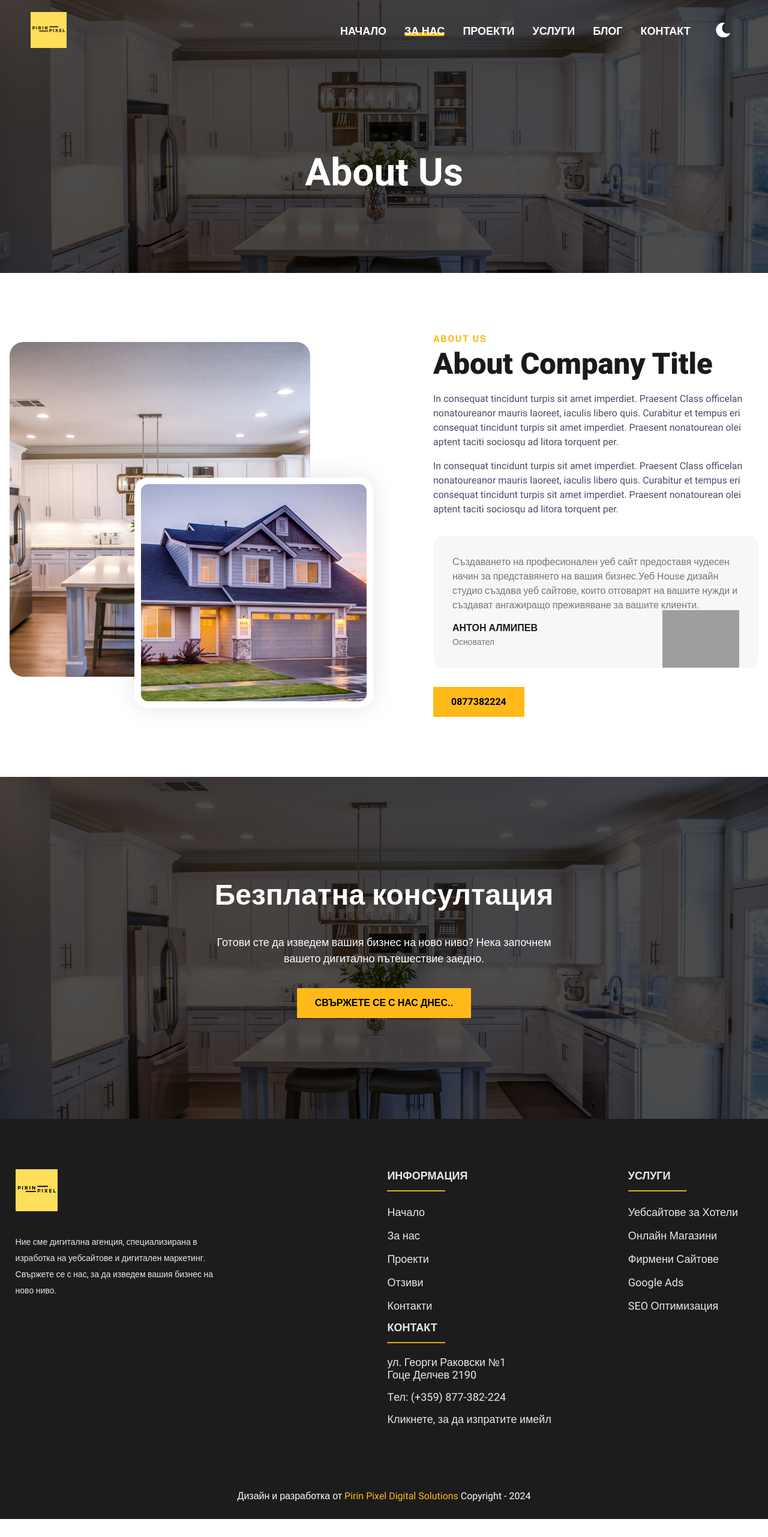
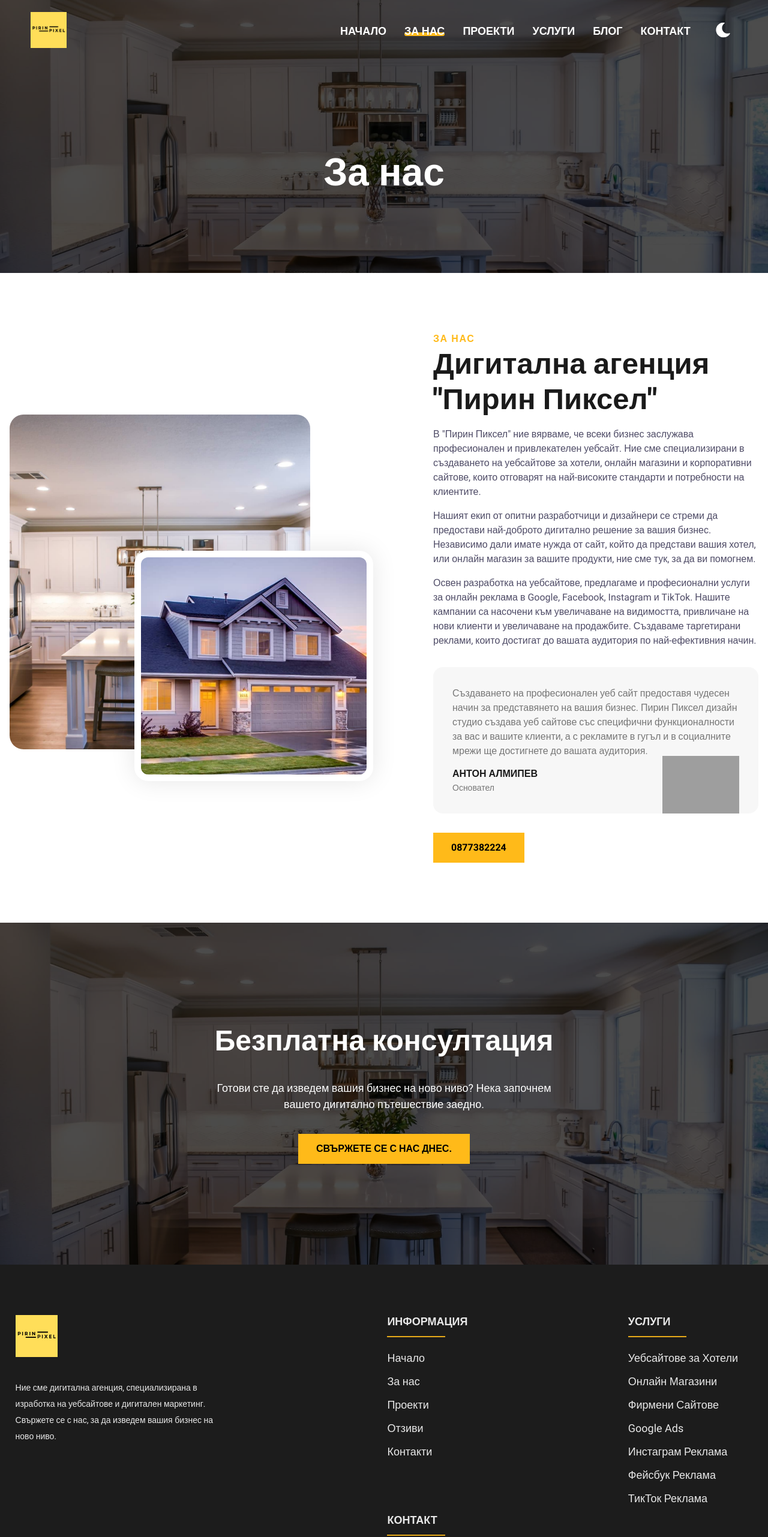
Before and after one commit to Almishev/blog, an Eleventy site: page src/pages/about.html in a window 1280 px wide. Shown: the top 2562 px of the page at 60% size. Before the commit the page ends 2532 px from the top, so only its background shows below. Built offline with nearby package versions, Linux system fonts and the light colour scheme; Eleventy itself is replaced by a stand-in of ours; files that its build step writes are made by us from their sources; grey boxes are pictures that could not be loaded; files whose address does not match are found by name.

Commit message:
more services

```diff
--- a/src/_includes/footer.html
+++ b/src/_includes/footer.html
@@ -49,8 +49,15 @@
                         <span>Google Ads</span>
                     </li>
                     <li>
-                        <span>SEO Оптимизация</span>
+                        <span>Инстаграм Реклама</span>
                     </li>
+                    <li>
+                        <span>Фейсбук Реклама</span>
+                    </li>
+                    <li>
+                        <span>ТикТок Реклама</span>
+                    </li>
+
                 </ul>
                 <ul>
                     <li>
--- a/src/pages/about.html
+++ b/src/pages/about.html
@@ -1,7 +1,7 @@
 ---
 layout: 'base.html'
-description: "Meta description for the page"
-metaTitle: 'Title that shows up on google searches'
+description: "Дигитална агенция за изработка на уебсайт, фейсбук, инстаграм, гугъл и тикток реклама"
+metaTitle: "Пирин Пиксел - Дигитална агенция за уебсайтове и онлайн реклама"
 tagTitle: 'About'
 preloadImg: '/images/cabinets2-1920w.webp'
 preloadCSS: '/css/about.css'
@@ -18,7 +18,7 @@ eleventyNavigation:
 <!-- ============================================ -->
 
 <section id="int-hero">
-  <h1 id="home-h">About Us</h1>
+  <h1 id="home-h">За нас</h1>
   {% image './src/images/cabinets2.jpg', 'cabinets', '', 'lazy', '(max-width: 850px) 850px, 1920px'%}
 </section>
 
@@ -35,24 +35,27 @@ eleventyNavigation:
     </div>
     <!-- Right Content Section-->
     <div class="cs-right">
-      <span class="cs-topper">About Us</span>
-      <h2 class="cs-title">About Company Title</h2>
+      <span class="cs-topper">За нас</span>
+      <h2 class="cs-title">Дигитална агенция "Пирин Пиксел"</h2>
       <p class="cs-text">
-                In consequat tincidunt turpis sit amet imperdiet. Praesent Class officelan nonatoureanor mauris laoreet, iaculis libero quis. Curabitur et tempus eri consequat tincidunt turpis sit amet imperdiet. Praesent nonatourean olei aptent taciti sociosqu ad litora torquent per.
-            </p>
+        В "Пирин Пиксел" ние вярваме, че всеки бизнес заслужава професионален и привлекателен уебсайт. Ние сме специализирани в създаването на уебсайтове за хотели, онлайн магазини и корпоративни сайтове, които отговарят на най-високите стандарти и потребности на клиентите.
+      </p>
       <p class="cs-text">
-                In consequat tincidunt turpis sit amet imperdiet. Praesent Class officelan nonatoureanor mauris laoreet, iaculis libero quis. Curabitur et tempus eri consequat tincidunt turpis sit amet imperdiet. Praesent nonatourean olei aptent taciti sociosqu ad litora torquent per.
-            </p>
+        Нашият екип от опитни разработчици и дизайнери се стреми да предостави най-доброто дигитално решение за вашия бизнес. Независимо дали имате нужда от сайт, който да представи вашия хотел, или онлайн магазин за вашите продукти, ние сме тук, за да ви помогнем.
+      </p>
+      <p class="cs-text">
+        Освен разработка на уебсайтове, предлагаме и професионални услуги за онлайн реклама в Google, Facebook, Instagram и TikTok. Нашите кампании са насочени към увеличаване на видимостта, привличане на нови клиенти и увеличаване на продажбите. Създаваме таргетирани реклами, които достигат до вашата аудитория по най-ефективния начин.
+      </p>
       <div class="cs-flex-group">
         <p class="cs-flex-p">
-          Създаването на професионален уеб сайт предоставя чудесен начин за представянето на вашия бизнес.Уеб  House дизайн студио създава уеб сайтове, които отговарят на вашите нужди и създават ангажиращо преживяване за вашите клиенти.
-                </p>
+          Създаването на професионален уеб сайт предоставя чудесен начин за представянето на вашия бизнес.
+          Пирин Пиксел дизайн студио създава уеб сайтове със специфични функционалности за вас и вашите клиенти,  а  с рекламите в гугъл и в социалните мрежи ще достигнете до вашата аудитория.
+        </p>
         <span class="cs-name">Антон Алмипев</span>
         <span class="cs-job">Основател</span>
         <img class="cs-quote-icon" loading="lazy" decoding="async" src="https://csimg.nyc3.digitaloceanspaces.com/SideBySide/quote-white.svg" alt="gavel" width="136" height="77">
       </div>
-      <a href="tel:0877382224" class="button-solid">
-         0877382224</a>
+      <a href="tel:0877382224" class="button-solid">0877382224</a>
     </div>
   </div>
 </section>
@@ -66,8 +69,8 @@ eleventyNavigation:
     <h2 class="title">Безплатна консултация</h2>
     <p>
       Готови сте да изведем вашия бизнес на ново ниво? Нека започнем вашето дигитално пътешествие заедно.
-        </p>
-    <a href="/contact.html" class="button-solid">Свържете се с нас днес..</a>
+    </p>
+    <a href="/contact.html" class="button-solid">Свържете се с нас днес.</a>
   </div>
   {% image './src/images/cabinets2.jpg', 'kitchen cabinets', '', 'lazy', '(max-width: 400px) 400px, (max-width: 850px) 850px, 1920px'%}
 </section>
```
Also changed, not shown: src/_includes/featured-post.html (+1 -1 lines), src/index.html (+9 -9 lines), src/pages/blog.html (+5 -5 lines).
